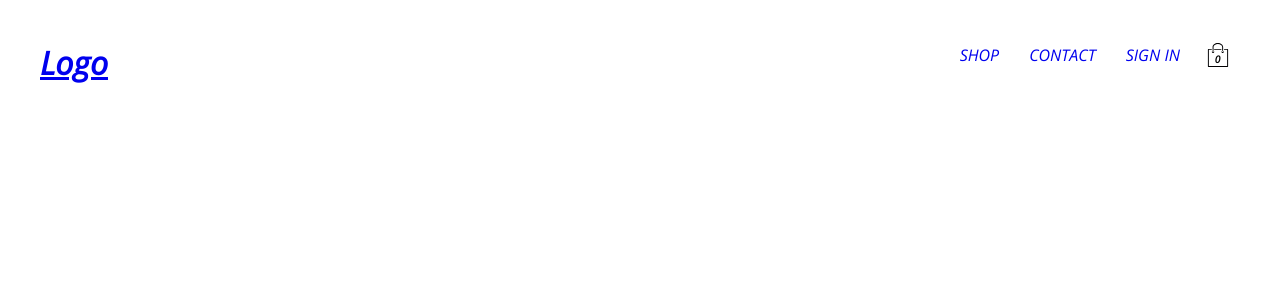
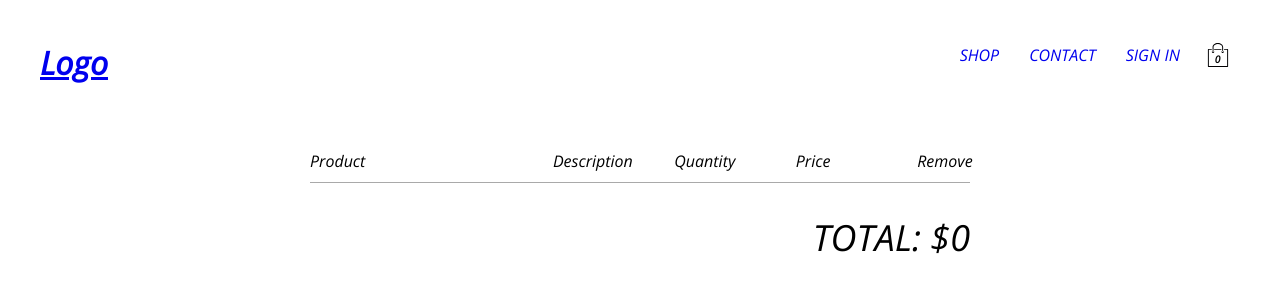
Before and after one commit to AkashMishraMS/E-commerce, a React (Create React App) app: page /checkout in a window 1280 px wide. Shown: the top 300 px of the page. Built offline with nearby package versions, Linux system fonts and the light colour scheme.

Commit message:
added checkout page checkout item component and updated cart to use selector from reselect

```diff
--- a/src/App.js
+++ b/src/App.js
@@ -5,6 +5,7 @@
 import ShopPage from "./page/shop/shop";
 import Header from './Component/Header/header'
 import SignSignup from "./page/signIn-signUp/signInSignUp";
+import CheckoutPage from "./page/checkout/checkout";
 
 function App() {
   return (
@@ -14,6 +15,7 @@
         <Route exact path='/' component = {HomePage}/>
         <Route exact path='/shop' component = {ShopPage}/>
         <Route exact path='/signin' component = {SignSignup}/>
+        <Route exact path='/checkout' component = {CheckoutPage}/>
       </Switch>
     </div>
   );
--- a/src/Component/Header/header.js
+++ b/src/Component/Header/header.js
@@ -4,7 +4,8 @@
 import CartIcon from "../cart-icon/cartIcon";
 import CartDropDown from "../cart-dropDown/cartDrop";
 import { connect } from "react-redux"
-
+import { selectCartHidden } from "../../redux/Cart/cartSelector";
+import { createStructuredSelector } from "reselect";
 
 const Header = ({ hidden }) => (
     <div className='header'>
@@ -12,17 +13,17 @@
             <h1>Logo</h1>
         </Link>
         <div className='options'>
-    <Link className='option' to='/shop'>SHOP</Link>
-    <Link className='option' to='/shop'>CONTACT</Link>
-    <Link className='option' to='/signin'>SIGN IN</Link>
+        <Link className='option' to='/shop'>SHOP</Link>
+        <Link className='option' to='/shop'>CONTACT</Link>
+        <Link className='option' to='/signin'>SIGN IN</Link>
     <CartIcon/>
         </div>
         {hidden ? null : <CartDropDown/>}
     </div>
 )
 
-const mapStateToProps = ({ cart:{hidden} }) => ({
-    hidden
+const mapStateToProps = createStructuredSelector({
+    hidden:selectCartHidden
 })
 
 export default connect(mapStateToProps)(Header)
--- a/src/Component/cart-dropDown/cartDrop.js
+++ b/src/Component/cart-dropDown/cartDrop.js
@@ -3,17 +3,27 @@
 import CustomBtn from ".././CustomeButton/customBtn";
 import CartItem from "../cart-Item/cartItem";
 import { connect } from "react-redux";
+import { withRouter } from "react-router-dom";
+import { toggleCartHidden } from "../../redux/Cart/cartAction";
 
-const CartDropDown = ({ cartItem }) => (
+
+const CartDropDown = ({ cartItem, history, dispatch }) => (
     <div className='cart-dropdown'>
         <div className='cartItem'>
         {
+            cartItem.length ?
              cartItem.map(cartItem => (
                 <CartItem key={cartItem.id} item={cartItem}/>
                 ))
+            :
+            <span className='empty-msg'>Your cart is empty</span>
+
         }
         </div>
-            <CustomBtn>GO TO CHECKOUT</CustomBtn>
+            <CustomBtn onClick={() => {
+                history.push('/checkout')
+                dispatch(toggleCartHidden())
+            }}>GO TO CHECKOUT</CustomBtn>
         </div>
 )
 
@@ -21,4 +31,4 @@
     cartItem
 })
 
-export default connect(mapStateToProps)(CartDropDown)
+export default withRouter(connect(mapStateToProps)(CartDropDown))
--- a/src/Component/cart-icon/cartIcon.js
+++ b/src/Component/cart-icon/cartIcon.js
@@ -2,7 +2,7 @@
 import {ReactComponent as  Icon}  from '../../asset/bag.svg'
 import './cartIcon.scss'
 import { connect } from "react-redux";
-import toggleCartHidden from "../../redux/Cart/cartAction";
+import {toggleCartHidden} from "../../redux/Cart/cartAction";
 import { selectCartItem, selectCartItemCount } from "../../redux/Cart/cartSelector";
 
 const CartIcon = ({toggleCartHidden, itemCount  }) => (
--- /dev/null
+++ b/src/Component/checkout-item/checkOutItem.scss
@@ -0,0 +1,41 @@
+.checkout-item {
+    width: 100%;
+    display: flex;
+    min-height: 100px;
+    border-bottom: 1px solid darkgrey;
+    padding: 15px 0;
+    font-size: 20px;
+    align-items: center;
+
+    .image-container {
+      width: 23%;
+      padding-right: 15px;
+
+      img {
+        width: 100%;
+        height: 100%;
+      }
+    }
+    .name,
+    .quantity,
+    .price {
+      width: 23%;
+    }
+
+    .quantity {
+      display: flex;
+
+      .arrow {
+        cursor: pointer;
+      }
+
+      .value {
+        margin: 0 10px;
+      }
+    }
+
+    .remove-button {
+      padding-left: 12px;
+      cursor: pointer;
+    }
+  }
--- /dev/null
+++ b/src/Component/checkout-item/checkoutItem.js
@@ -0,0 +1,23 @@
+import React from "react";
+import "./checkOutItem.scss";
+import { connect } from "react-redux";
+
+const CheckoutItem = ({ cartItem:{ name, imageUrl, price, quantity } }) => (
+    <div className='checkout-item'>
+        <div className='image-container'>
+            <img src={imageUrl} alt='item' />
+        </div>
+        <span className='name'>{name}</span>
+        <span className='quantity'>{quantity}</span>
+        <span className='price'>{price}</span>
+        <div className='remove-button'>&#10005;</div>
+    </div>
+)
+
+export default CheckoutItem
+
+// const mapStateToProps = () => {
+
+// }
+
+// export default connect(mapStateToProps)(CheckoutItem)
--- /dev/null
+++ b/src/page/checkout/checkout.js
@@ -0,0 +1,48 @@
+import React from "react"
+import "./checkout.scss";
+import { connect } from "react-redux";
+import { createStructuredSelector } from "reselect";
+import { selectCartItem, selectCartTotal } from "../../redux/Cart/cartSelector";
+import CheckoutItem from "../../Component/checkout-item/checkoutItem";
+
+
+const CheckoutPage = ({ cartItem, total }) => (
+
+    <div className='checkout-page'>
+       <div className='checkout-header'>
+           <div className='header-block'>
+                <span>Product</span>
+            </div>
+            <div className='header-block'>
+                <span></span>
+            </div>
+            <div className='header-block'>
+                <span>Description</span>
+            </div>
+            <div className='header-block'>
+                <span>Quantity</span>
+            </div>
+            <div className='header-block'>
+                <span>Price</span>
+            </div>
+            <div className='header-block'>
+                <span>Remove</span>
+            </div>
+       </div>
+       {
+           cartItem.map(cartItem =>(
+               <CheckoutItem key={cartItem.id} cartItem={cartItem}/>
+           ))
+       }
+       <div className='total'>
+    <span>TOTAL: ${total}</span>
+       </div>
+    </div>
+)
+
+const mapStateToProps = createStructuredSelector({
+    cartItem: selectCartItem,
+    total:selectCartTotal
+})
+
+export default connect(mapStateToProps)(CheckoutPage)
--- /dev/null
+++ b/src/page/checkout/checkout.scss
@@ -0,0 +1,31 @@
+.checkout-page {
+    width: 55%;
+    min-height: 90vh;
+    display: flex;
+    flex-direction: column;
+    align-items: center;
+    margin: 50px auto 0;
+
+    .checkout-header {
+      width: 100%;
+      padding: 10px 0;
+      display: flex;
+      justify-content: space-between;
+      border-bottom: 1px solid darkgrey;
+
+      .header-block {
+        text-transform: capitalize;
+        width: 23%;
+
+        &:last-child {
+          width: 8%;
+        }
+      }
+    }
+
+    .total {
+      margin-top: 30px;
+      margin-left: auto;
+      font-size: 36px;
+    }
+  }
--- a/src/redux/Cart/cartAction.js
+++ b/src/redux/Cart/cartAction.js
@@ -1,6 +1,6 @@
 import CartActionTypes from './cartTypes'
 
-const toggleCartHidden = () => ({
+export const toggleCartHidden = () => ({
     type: CartActionTypes.TOGGLE_CART_HIDDEN
 })
 
@@ -8,5 +8,3 @@
     type: CartActionTypes.ADD_ITEM,
     payload: item
 })
-
-export default toggleCartHidden
--- a/src/redux/Cart/cartSelector.js
+++ b/src/redux/Cart/cartSelector.js
@@ -6,9 +6,18 @@
 export const selectCartItem = createSelector(
     [selectCart],
     cart => cart.cartItem
+    )
+export const selectCartHidden = createSelector(
+    [selectCart],
+    cart => cart.hidden
 )
 
 export const selectCartItemCount = createSelector(
     [selectCartItem],
     cartItem => cartItem.reduce((accumalatedQty, cartItem) => accumalatedQty + cartItem.quantity, 0)
 )
+
+export const selectCartTotal = createSelector(
+    [selectCartItem],
+    cartItem => cartItem.reduce((accumalatedQty, cartItem) => accumalatedQty +  cartItem.quantity * cartItem.price, 0)
+  )
--- /dev/null
+++ b/src/redux/user/userSelector.js
@@ -0,0 +1 @@
+import { createSelector } from "reselect";
```
